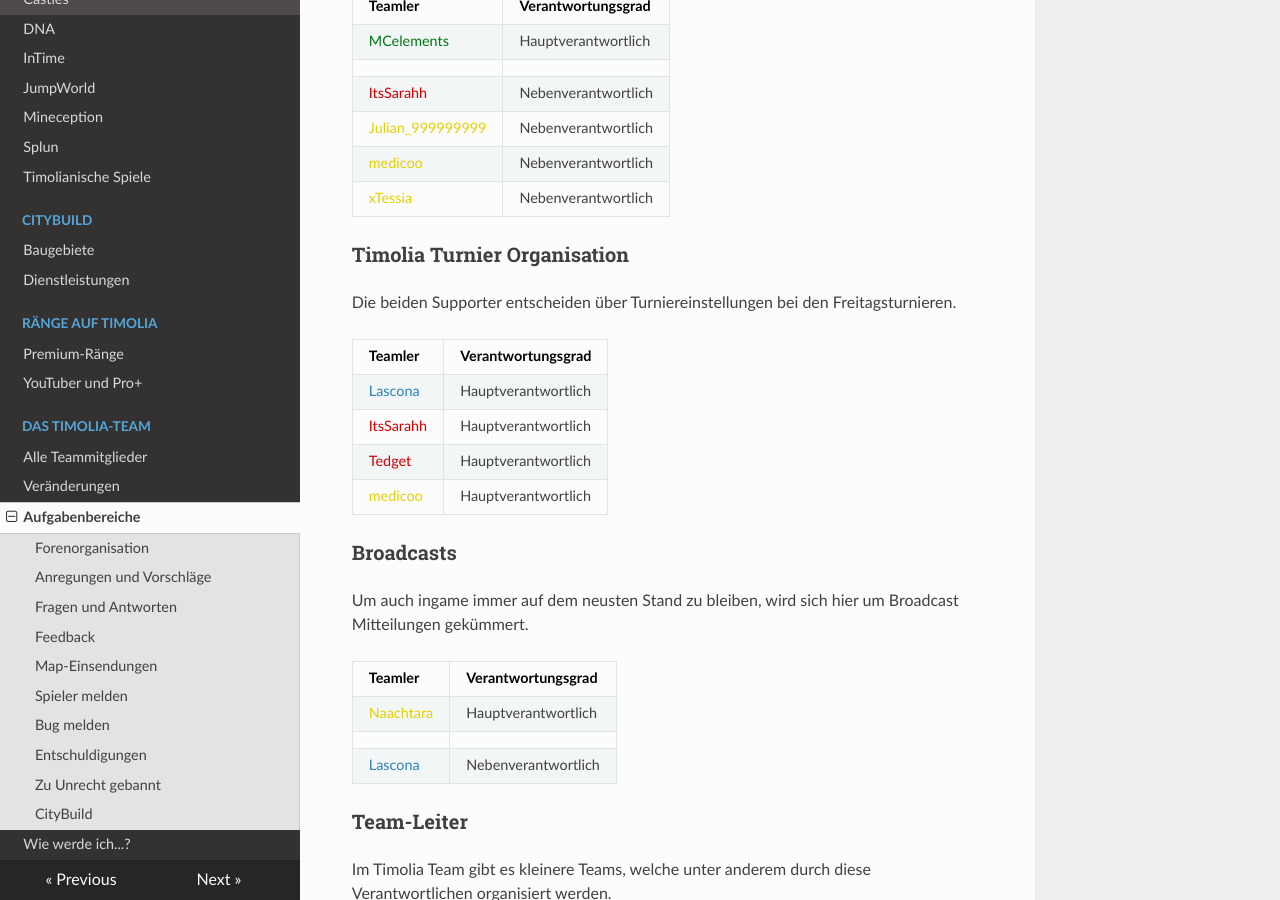
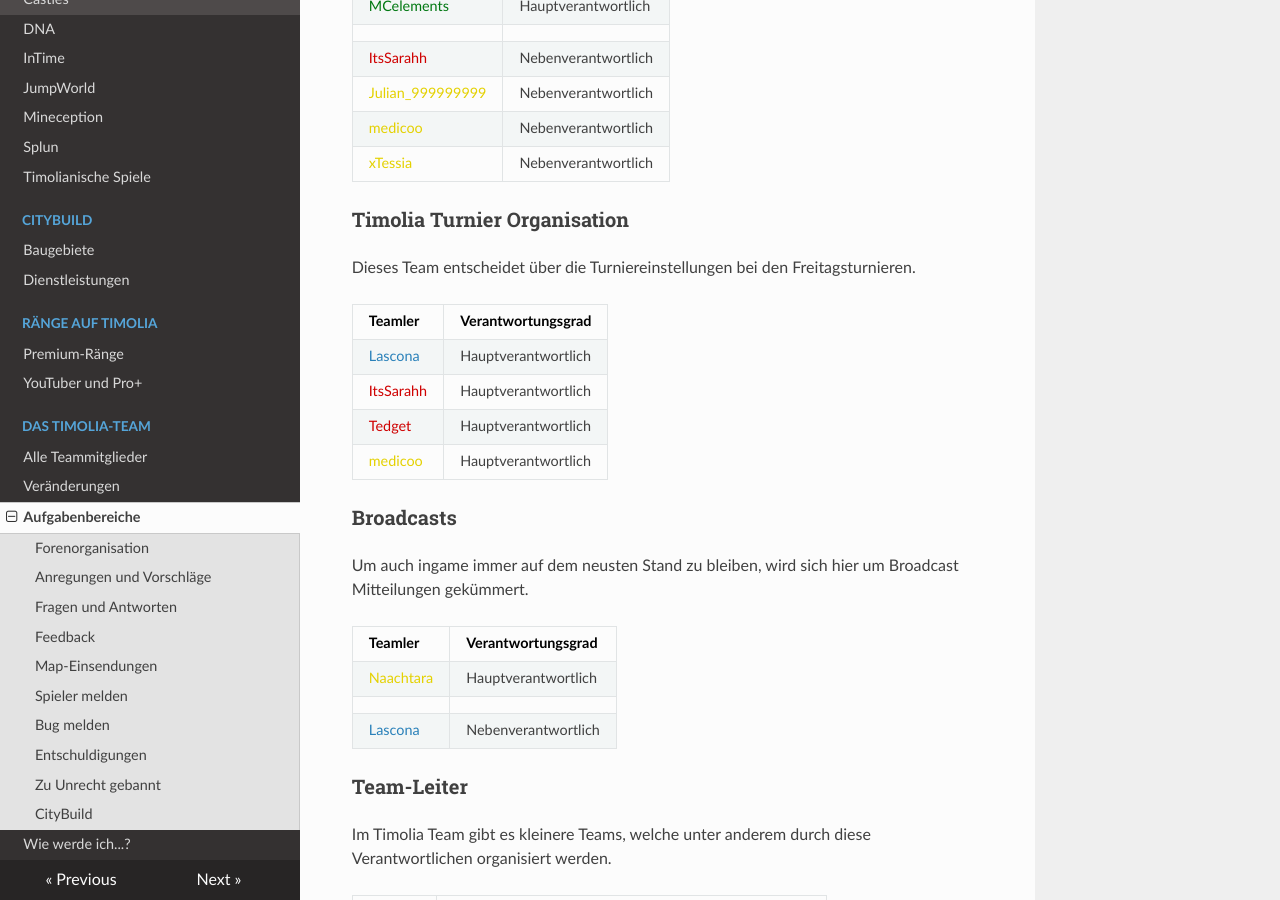
Before and after one commit to TimoliaDE/HowTo, an MkDocs documentation site: the page built from docs/team/responsibilities.md, in a window 1280 px wide and 900 px high, scrolled down 4775 px. Built offline with MkDocs 1.6.1, drawn with Linux system fonts in a browser that asks for light colours; nearby versions of some CDN libraries; old or Windows-style settings are respelled for this version of MkDocs; some of the changed text lies outside the part shown.

Commit message:
Update responsibilities.md

```diff
--- a/docs/team/responsibilities.md
+++ b/docs/team/responsibilities.md
@@ -32,7 +32,6 @@ Die Verantwortlichen für die Forenorganisation kümmern sich sowohl um den Aufb
 |<span style="color:#CF0101">NameIsTaken</span> | Nebenverantwortlich |
 |<span style="color:#E4D100">Chrissi1505</span> | Nebenverantwortlich |
 |<span style="color:#E4D100">CoveredSymmetry</span> | Nebenverantwortlich |
-|<span style="color:#E4D100">Tobiocus</span> | Nebenverantwortlich |
 
 ### **Feedback**
 | Teamler | Verantwortungsgrad |
@@ -164,7 +163,7 @@ Der Teamspeak von Timolia ist unter ts.timolia.de zu erreichen. Er wird betreut
 |<span style="color:#E4D100">xTessia</span> | Nebenverantwortlich |
 
 ### **Timolia Turnier Organisation**
-Die beiden Supporter entscheiden über Turniereinstellungen bei den Freitagsturnieren.
+Dieses Team entscheidet über die Turniereinstellungen bei den Freitagsturnieren.
 
 | Teamler | Verantwortungsgrad |
 | ------ | ------ |
```
